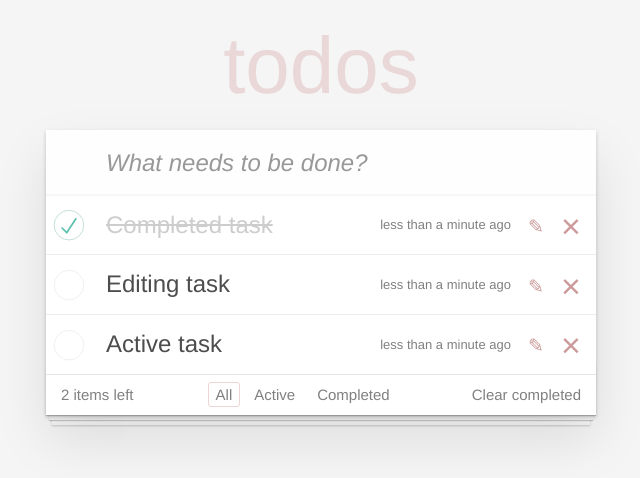
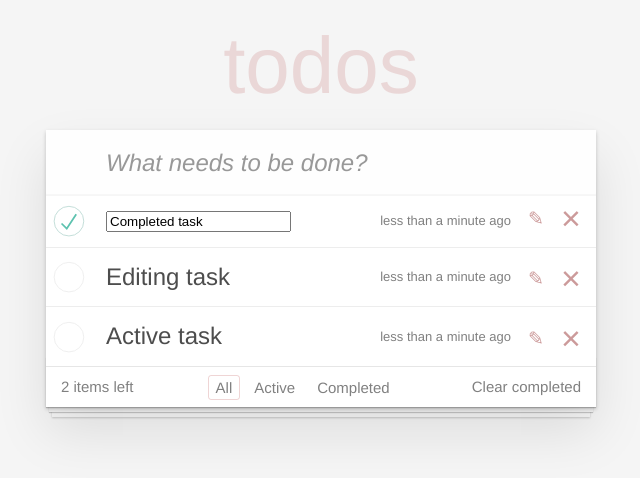
Before and after one commit to YunaWon89/ToDoReact-1, a React (Vite) app: page / in a window 1280 px wide. Both pictures are taken after a click on the button 855 px from the left and 226 px from the top of the page. Shown: the top 478 px of the page, without its empty margins (319-959 px from the left). Built offline with nearby package versions, Linux system fonts and the light colour scheme.

Commit message:
feat: task, toggle, delete, edit, update

```diff
--- a/src/App.tsx
+++ b/src/App.tsx
@@ -1,45 +1,80 @@
-import { useState } from "react"
-import NewTaskForm from "./components/NewTaskForm"
-import TaskList from "./components/TaskList"
-import Footer from "./components/Footer"
-
+import { useState } from "react";
+import NewTaskForm from "./components/NewTaskForm";
+import TaskList from "./components/TaskList";
+import Footer from "./components/Footer";
 
 type TaskType = {
-  id: number
-  description: string
-  completed: boolean
-  created: Date
-}
+  id: number;
+  description: string;
+  completed: boolean;
+  created: Date;
+  isEditing: boolean;
+};
 
 function App() {
-  const [tasks] = useState<TaskType[]>([
+  const [tasks, setTasks] = useState<TaskType[]>([
     {
       id: 1,
       description: "Completed task",
       completed: true,
       created: new Date(),
+      isEditing: false,
     },
     {
       id: 2,
       description: "Editing task",
       completed: false,
       created: new Date(),
+      isEditing: false,
     },
     {
       id: 3,
       description: "Active task",
       completed: false,
       created: new Date(),
+      isEditing: false,
     },
-  ])
+  ]);
+  function toggleTask(id: number) {
+    setTasks((prev) =>
+      prev.map((task) =>
+        task.id === id ? { ...task, completed: !task.completed } : task,
+      ),
+    );
+  }
 
+  function deleteTask(id: number) {
+    setTasks((prev) => prev.filter((task) => task.id !== id));
+  }
+
+  function toggleEditTask(id: number) {
+    setTasks((prev) =>
+      prev.map((task) =>
+        task.id === id ? { ...task, isEditing: !task.isEditing } : task,
+      ),
+    );
+  }
+
+  function updateTask(id:number, newText:string) {
+    setTasks(prev =>
+      prev.map(task =>
+        task.id === id? { ...task, description: newText, isEditing: false}
+        : task
+      )
+    )
+  }
   return (
     <section className="todoapp">
       <NewTaskForm />
-      <TaskList tasks={tasks} />
-    <Footer tasks={tasks} />
+      <TaskList tasks={tasks}
+      toggleTask={toggleTask}
+      deleteTask={deleteTask}
+      toggleEditTask={toggleEditTask}
+      updateTask ={updateTask}
+      />
+      <Footer tasks={tasks} />
     </section>
-  )
+  );
 }
 
-export default App
+export default App;
--- a/src/components/Task.tsx
+++ b/src/components/Task.tsx
@@ -1,17 +1,25 @@
 import { formatDistanceToNow } from "date-fns"
+import { useState } from "react"
 
 type TaskType = {
   id: number
   description: string
   completed: boolean
   created: Date
+  isEditing: boolean
 }
 
 type Props = {
   task: TaskType
+  toggleTask: (id: number) => void
+  deleteTask: (id: number) => void
+  toggleEditTask: (id: number) => void
+  updateTask: (id: number, text: string) => void
+
 }
 
-function Task({ task }: Props) {
+function Task({ task, toggleTask, deleteTask, toggleEditTask, updateTask }: Props) {
+  const [editText, setEditText] = useState(task.description)
   return (
     <li className={task.completed ? "completed" : ""}>
       <div className="view">
@@ -19,16 +27,34 @@ function Task({ task }: Props) {
           className="toggle"
           type="checkbox"
           checked={task.completed}
-          readOnly
+        onChange={() => toggleTask(task.id)}
         />
-        <label>
-          <span className="description">{task.description}</span>
-          <span className="created">
-            {formatDistanceToNow(task.created, { addSuffix: true })}
-          </span>
-        </label>
-        <button className="icon icon-edit"></button>
-        <button className="icon icon-destroy"></button>
+       <label>
+  {task.isEditing ? (
+    <input
+      value={editText}
+      onChange={(event) => {
+        setEditText(event.target.value)
+      }}
+      onKeyDown={(event) => {
+        if (event.key === "Enter") {
+          updateTask(task.id, editText)
+        }
+      }}
+    />
+  ) : (
+    <span className="description">
+      {task.description}
+    </span>
+  )}
+
+  <span className="created">
+    {formatDistanceToNow(task.created, { addSuffix: true })}
+  </span>
+</label>
+        <button className="icon icon-edit" onClick={() => toggleEditTask(task.id)}></button>
+        <button className="icon icon-destroy"
+        onClick={() => deleteTask(task.id)}></button>
       </div>
     </li>
   )
--- a/src/components/TaskList.tsx
+++ b/src/components/TaskList.tsx
@@ -5,17 +5,29 @@ type TaskType = {
   description: string
   completed: boolean
   created: Date
+  isEditing: boolean
 }
 
 type Props = {
   tasks: TaskType[]
+  toggleTask: (id: number) => void
+  deleteTask: (id: number) => void
+  toggleEditTask: (id: number) => void
+  updateTask: (id: number, text: string) => void
 }
 
-function TaskList({ tasks }: Props) {
+function TaskList({ tasks, toggleTask, deleteTask, toggleEditTask, updateTask }: Props) {
   return (
     <ul className="todo-list">
       {tasks.map((task) => (
-        <Task key={task.id} task={task} />
+        <Task
+          key={task.id}
+          task={task}
+          toggleTask={toggleTask}
+          deleteTask={deleteTask}
+          toggleEditTask={toggleEditTask}
+          updateTask={updateTask}
+        />
       ))}
     </ul>
   )
```
